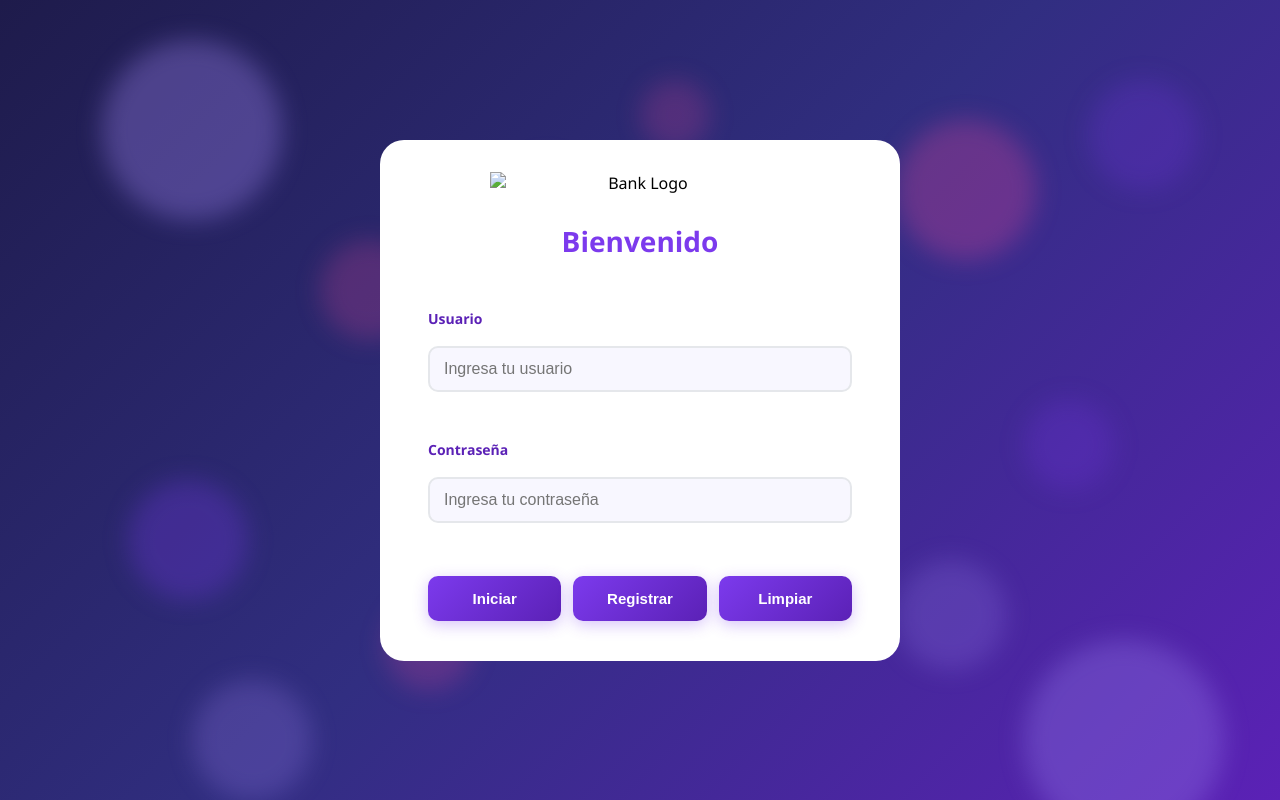
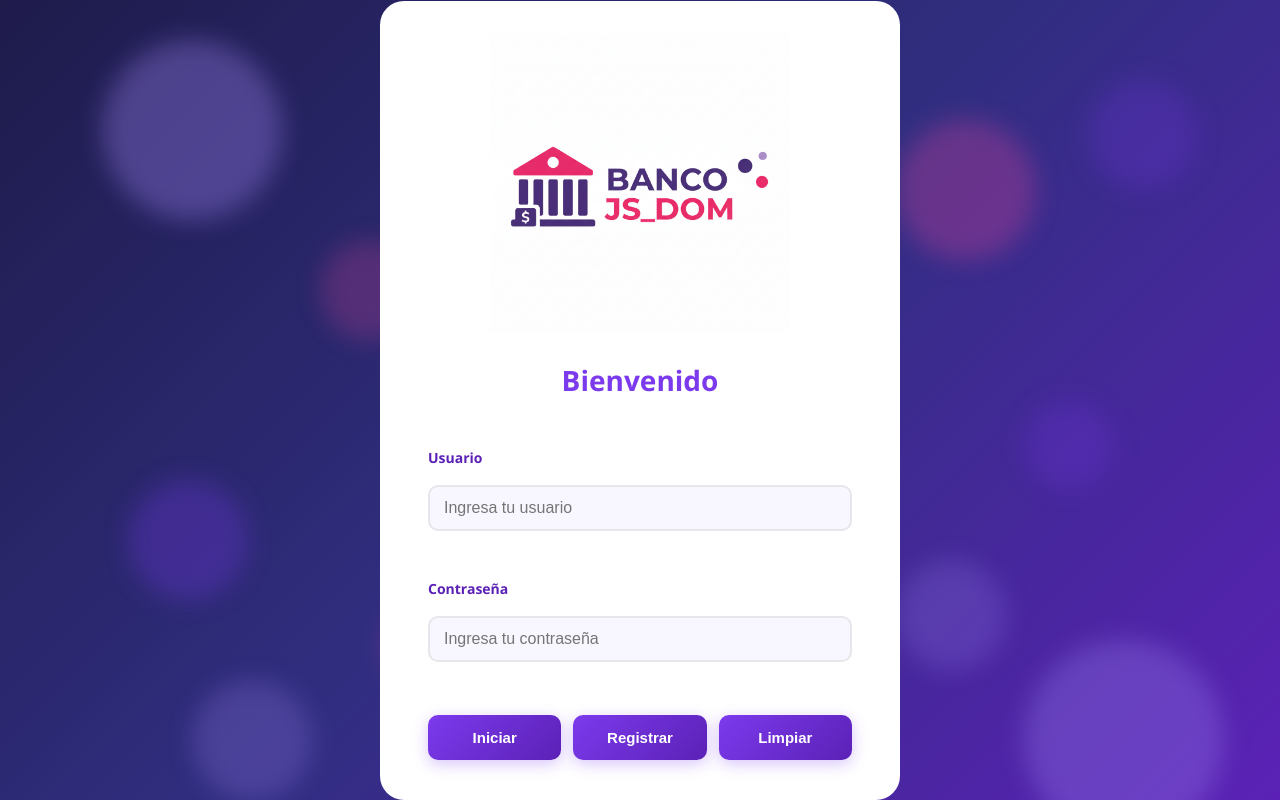
Before and after one commit to KennyFigueroa-UAO/bank_java_dom, a plain HTML site: page front/index.html in a window 1280 px wide. Drawn offline with Linux system fonts and the light colour scheme.

Commit message:
Se actualiza al logo final para el inicio de sesion

```diff
--- a/front/index.html
+++ b/front/index.html
@@ -35,7 +35,7 @@
         <aside class="login-aside login-aside-unified">
             <!-- Logo del banco -->
             <picture class="login-logo-big">
-                <img src="./imgs/Gemini_Generated_Image_ubphuyubphuyubph.png" alt="Bank Logo">
+                <img src="./imgs/logo_js.png" alt="Bank Logo">
             </picture>
             <h1>Bienvenido</h1>
             <span>Usuario</span>
```
